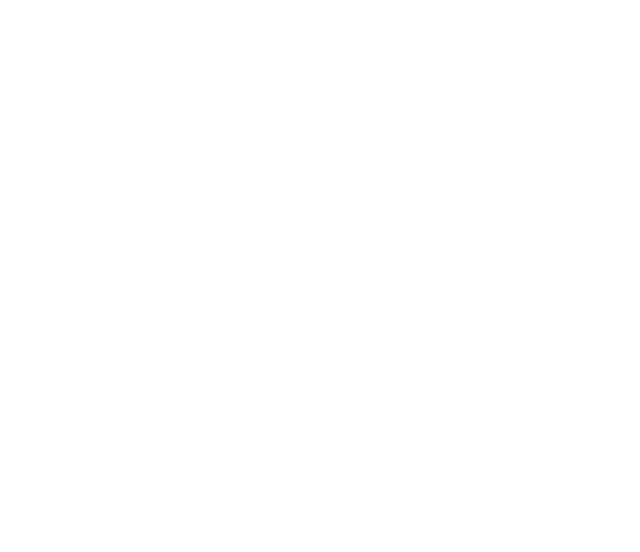
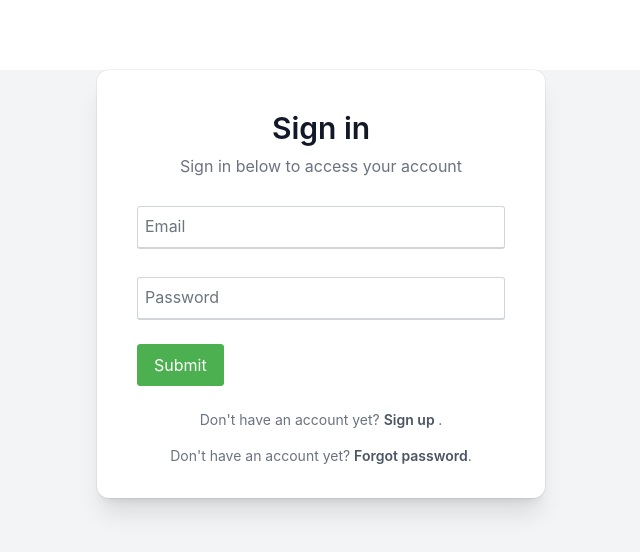
Before and after one commit to LukasPlnotucny/project_spa, a Vue app: page /login in a window 1280 px wide. Before the commit this address had no page. Shown: the top 552 px of the page, without its empty margins (319-959 px from the left). Built offline with nearby package versions, Linux system fonts and the light colour scheme.

Commit message:
Login route access checking (login)

```diff
--- a/src/App.vue
+++ b/src/App.vue
@@ -3,5 +3,20 @@
 </script>
 
 <template>
-  <RouterView />
+
+  <div class="flex">
+
+    <div class="flex-1">
+
+
+      <div class="flex flex-col bg-gray-100 mt-[70px] min-h-[calc(100vh-70px)]">
+
+        <RouterView />
+
+      </div>
+
+    </div>
+
+  </div>
+
 </template>
--- /dev/null
+++ b/src/axios/callAxios.ts
@@ -0,0 +1,28 @@
+import axios from 'axios'
+
+export function callAxios(
+    url: string,
+    method: string = Method.GET,
+    data?: object,
+    headers?: object
+) {
+    return axios({
+        baseURL: import.meta.env.VITE_API_URL,
+        url: url,
+        method: method,
+        headers: headers,
+        data: data,
+        withCredentials: true,
+        withXSRFToken: true,
+    }).catch(error => {
+        console.log(error)
+        throw error
+    })
+}
+
+export enum Method {
+    POST    = 'POST',
+    GET     = 'GET',
+    PUT     = 'PUT',
+    DELETE  = 'DELETE'
+}
--- /dev/null
+++ b/src/interfaces/user.ts
@@ -0,0 +1,8 @@
+export interface User {
+    id: number
+    full_name: string
+    name: string
+    surname: string
+    email: string
+    role: string
+}
--- a/src/main.ts
+++ b/src/main.ts
@@ -7,6 +7,7 @@
 import { createPinia } from 'pinia'
 import Button from "primevue/button";
 import InputText from 'primevue/inputtext';
+import FloatLabel from 'primevue/floatlabel';
 import App from './App.vue'
 import router from './router'
 
@@ -17,5 +18,6 @@
 app.use(PrimeVue)
 app.component('Button', Button)
 app.component('InputText', InputText)
+app.component('FloatLabel', FloatLabel)
 
 app.mount('#app')
--- a/src/router/index.ts
+++ b/src/router/index.ts
@@ -1,28 +1,42 @@
 import { createRouter, createWebHistory } from 'vue-router'
-import HomeView from '../views/HomeView.vue'
+import {useAuthStore} from "@/stores/auth";
+import {storeToRefs} from "pinia";
 
 const router = createRouter({
   history: createWebHistory(import.meta.env.BASE_URL),
   routes: [
-    // {
-    //   path: '/',
-    //   name: 'home',
-    //   component: HomeView
-    // },
-    // {
-    //   path: '/about',
-    //   name: 'about',
-    //   // route level code-splitting
-    //   // this generates a separate chunk (About.[hash].js) for this route
-    //   // which is lazy-loaded when the route is visited.
-    //   component: () => import('../views/AboutView.vue')
-    // },
+    {
+      path: '/',
+      name: 'home',
+      component: () => import('../views/HomeView.vue'),
+      meta: {auth: true},
+      children: []
+    },
     {
       path: '/reset-password',
       name: 'reset.password',
       component: () => import('../views/auth/ResetPassword.vue')
+    },
+    {
+      path: '/login',
+      name: 'login',
+      component: () => import('../views/auth/LoginView.vue')
     }
   ]
 })
 
+router.beforeEach(to => {
+  const auth = useAuthStore()
+  const { currentUser } = storeToRefs(auth)
+
+  console.log('AKTUAL: ', auth.authenticated)
+  if ( !auth.authenticated && to.name !== 'login') {
+    return {name: 'login'}
+  }
+
+})
+
+
+
+
 export default router
--- /dev/null
+++ b/src/stores/auth.ts
@@ -0,0 +1,47 @@
+import { ref, computed } from 'vue'
+import { defineStore } from 'pinia'
+import {useRouter} from "vue-router";
+import type {User} from "@/interfaces/user";
+import { callAxios, Method} from "@/axios/callAxios";
+
+
+export const useAuthStore = defineStore('user', () => {
+    const router = useRouter()
+
+    const authenticated = ref<boolean>(false)
+
+    const currentUser = ref<User | null>(null)
+
+
+    const setCurrentUser = (data: User | null) => {
+        console.log("NASTAVUJE USERA: ", data)
+        currentUser.value = data
+    }
+    const setAuthenticated = () => authenticated.value = true
+
+
+    function login(data: {email: string, password: string}) {
+
+        const getUser = () => callAxios('/api/user')
+            .then(response => {
+                setCurrentUser(response.data.data)
+                setAuthenticated()
+                router.push({name: 'home'})
+            }).catch((error) => {
+                console.log(error)
+            })
+
+        const login = () => callAxios('/login', Method.POST, data)
+            .then(getUser)
+            .catch(() => {
+                console.log("LOGIN ERROR")
+            })
+
+        callAxios('/sanctum/csrf-cookie')
+            .then(login)
+
+    }
+
+
+    return { authenticated, currentUser, login }
+})
--- a/src/views/HomeView.vue
+++ b/src/views/HomeView.vue
@@ -1,10 +1,14 @@
 <script setup lang="ts">
 import TheWelcome from '../components/TheWelcome.vue'
+import {useAuthStore} from "@/stores/auth";
+
+const auth = useAuthStore()
+
 </script>
 
 <template>
   <main>
+    <h1>SOM TUUUUUUUUUUU: {{auth.authenticated}}</h1>
     <TheWelcome />
-    <PrimeButton></PrimeButton>
   </main>
 </template>
--- /dev/null
+++ b/src/views/auth/LoginView.vue
@@ -0,0 +1,52 @@
+<script setup lang="ts">
+import {useAuthStore} from "@/stores/auth";
+import {reactive, ref} from "vue";
+
+const auth = useAuthStore()
+
+const data = reactive({
+  email: '',
+  password: ''
+})
+
+</script>
+
+<template>
+  <div
+      class="relative mx-auto w-full max-w-md bg-white px-6 pt-10 pb-8 shadow-xl ring-1 ring-gray-900/5 sm:rounded-xl sm:px-10 flex justify-center">
+    <div class="w-full">
+      <div class="text-center">
+        <h1 class="text-3xl font-semibold text-gray-900">Sign in</h1>
+        <p class="mt-2 text-gray-500">Sign in below to access your account</p>
+      </div>
+      <div class="mt-5">
+        <form @submit.prevent="auth.login(data)">
+          <div class="relative mt-6">
+            <FloatLabel>
+              <InputText v-model="data.email" id="email" aria-describedby="email-help" class="peer peer mt-1 w-full border-b-2 border-gray-300 px-0 placeholder:text-transparent focus:border-gray-500 focus:outline-none"/>
+              <label for="email">Email</label>
+            </FloatLabel>
+          </div>
+          <div class="relative mt-6">
+            <FloatLabel>
+              <InputText v-model="data.password" id="password" aria-describedby="password-help" class="peer peer mt-1 w-full border-b-2 border-gray-300 px-0 placeholder:text-transparent focus:border-gray-500 focus:outline-none"/>
+              <label for="password">Password</label>
+            </FloatLabel>
+          </div>
+          <div class="my-6 justify-center items-center">
+            <Button label="Submit" type="submit"/>
+          </div>
+          <p class="text-center text-sm text-gray-500">Don&#x27;t have an account yet?
+            <a href="#!"
+               class="font-semibold text-gray-600 hover:underline focus:text-gray-800 focus:outline-none">Sign
+              up
+            </a>.
+          </p>
+          <p class="text-center text-sm text-gray-500 mt-4">Don&#x27;t have an account yet?
+            <a href="#!" class="font-semibold text-gray-600 hover:underline focus:text-gray-800 focus:outline-none">Forgot password</a>.
+          </p>
+        </form>
+      </div>
+    </div>
+  </div>
+</template>
```
